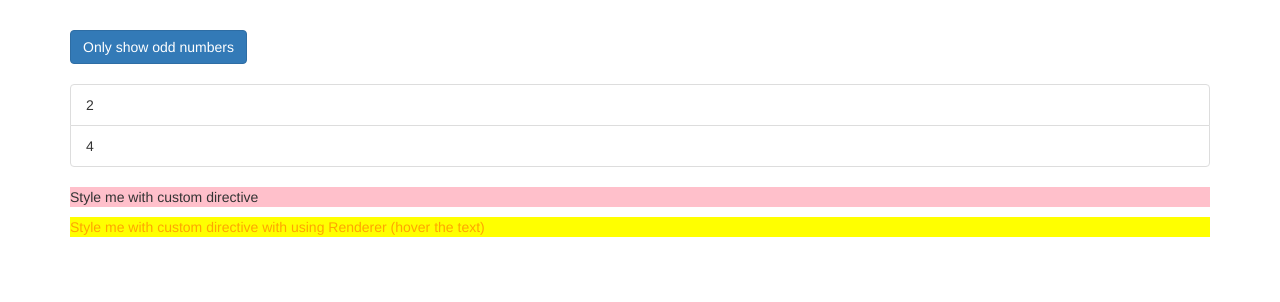
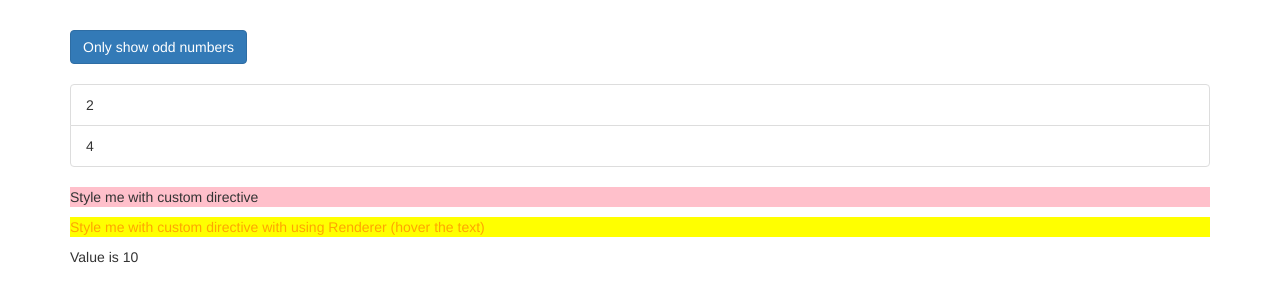
Before and after one commit to SofiiaMoroz/fourth-project, an Angular app: page / in a window 1280 px wide. Shown: the top 302 px of the page. Built offline with nearby package versions, Linux system fonts and the light colour scheme.

Commit message:
Understanding ngSwitch

```diff
--- a/src/app/app.component.html
+++ b/src/app/app.component.html
@@ -51,6 +51,12 @@
         [highlightColor]="'yellow'">
         Style me with custom directive with using Renderer (hover the text)</p>
         <!-- Square brackets are used here with directive name because we want to bind to a property in that directive -->
+        <div [ngSwitch]="value">
+          <p *ngSwitchCase="5">Value is 5</p>
+          <p *ngSwitchCase="10">Value is 10</p>
+          <p *ngSwitchCase="100">Value is 100</p>
+          <p *ngSwitchDefault>Value is Default</p>
+        </div>
     </div>
   </div>
 </div>
--- a/src/app/app.component.ts
+++ b/src/app/app.component.ts
@@ -10,4 +10,5 @@
   oddNumbers = [1, 3, 5];
   evenNumbers = [2, 4];
   onlyOdd = false;
+  value = 10;
 }
```
